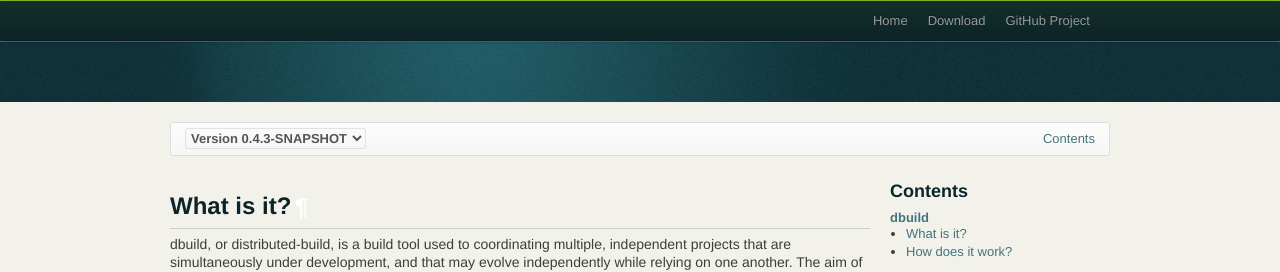
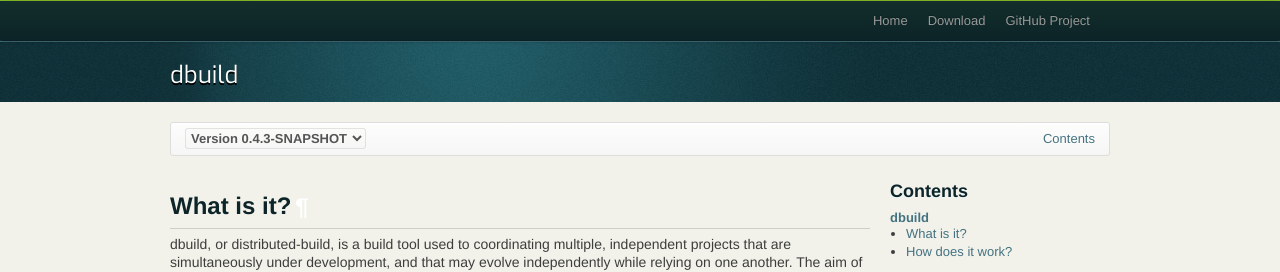
Before and after one commit to lightbend-labs/dbuild, a Sphinx documentation site: the page built from docs/src/sphinx/index.rst, in a window 1280 px wide. Shown: the top 272 px of the page. Built offline with Sphinx 7.4.7, drawn with Linux system fonts in a browser that asks for light colours.

Commit message:
CSS insanity.
A z-index in a css stylesheet was causing havoc with the page title,
now fixed.

```diff
--- a/docs/src/sphinx/_sphinx/themes/dbuild/static/docs.css
+++ b/docs/src/sphinx/_sphinx/themes/dbuild/static/docs.css
@@ -4,7 +4,7 @@ a { color: #447281; }
 a:hover { color: #73a600; text-decoration: none; }
 .navbar-logo { visibility: visible; float: left; padding-top: 6px; margin-bottom: 18px;}
 .main { position: relative; height: auto; margin-top: -18px; overflow: auto; }
-.page-title { position: relative; top: 24px; font-family: 'Exo', sans-serif; font-size: 24px; font-weight: 400; color: rgba(255, 255, 255, 1); text-shadow:0 2px 0 #000000; width: 900px; min-height: 32px; z-index: -1; }
+.page-title { position: relative; top: 24px; font-family: 'Exo', sans-serif; font-size: 24px; font-weight: 400; color: rgba(255, 255, 255, 1); text-shadow:0 2px 0 #000000; width: 900px; min-height: 32px; }
 .main-container { background: #f2f2eb;  min-height: 600px; padding-top: 20px; margin-top: 28px; padding-bottom: 40px; }
 .container h1:first-of-type { display: none; visibility: hidden; margin-top: -36px; }
 .pdf-link { float: right; height: 40px; margin-bottom: -15px; margin-top: -5px; }
```
